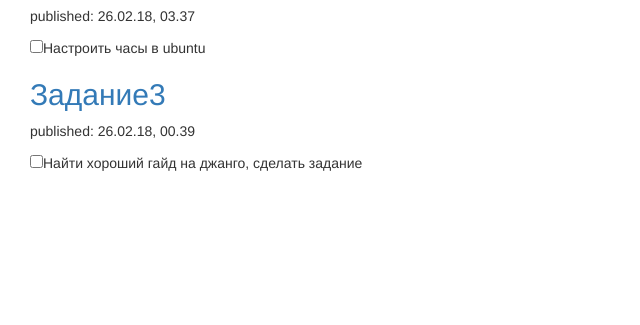
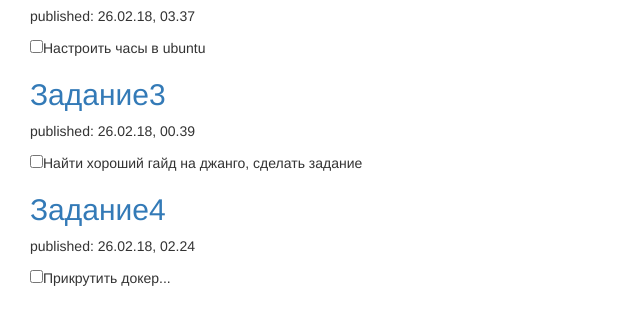
Before and after one commit to EgorovEV/6sem_IndustrialProg, a Django app: page / in a window 1280 px wide. Shown: the part 232-557 px from the top of the page, without its empty margins (0-640 px from the left). Run offline with Django 3.2, Linux system fonts and the light colour scheme; some libraries are stand-ins or nearby versions.

Commit message:
Add docker.

```diff
--- a/Task2/TODO_List/templates/TODO_List/post_list.html
+++ b/Task2/TODO_List/templates/TODO_List/post_list.html
@@ -29,5 +29,12 @@
             <p>published: 26.02.18, 00.39</p>
             <p><input type="checkbox" name="a" value="done">Найти хороший гайд на джанго, сделать задание</p>
         </div>
+
+        <div>
+            <h2><a href="">Задание4</a></h2>
+            <p>published: 26.02.18, 02.24</p>
+            <p><input type="checkbox" name="a" value="done">Прикрутить докер...</p>
+        </div>
+
     </body>
 </html>
```
Also changed, not shown: Task2/README.md (added), 2 other files.
